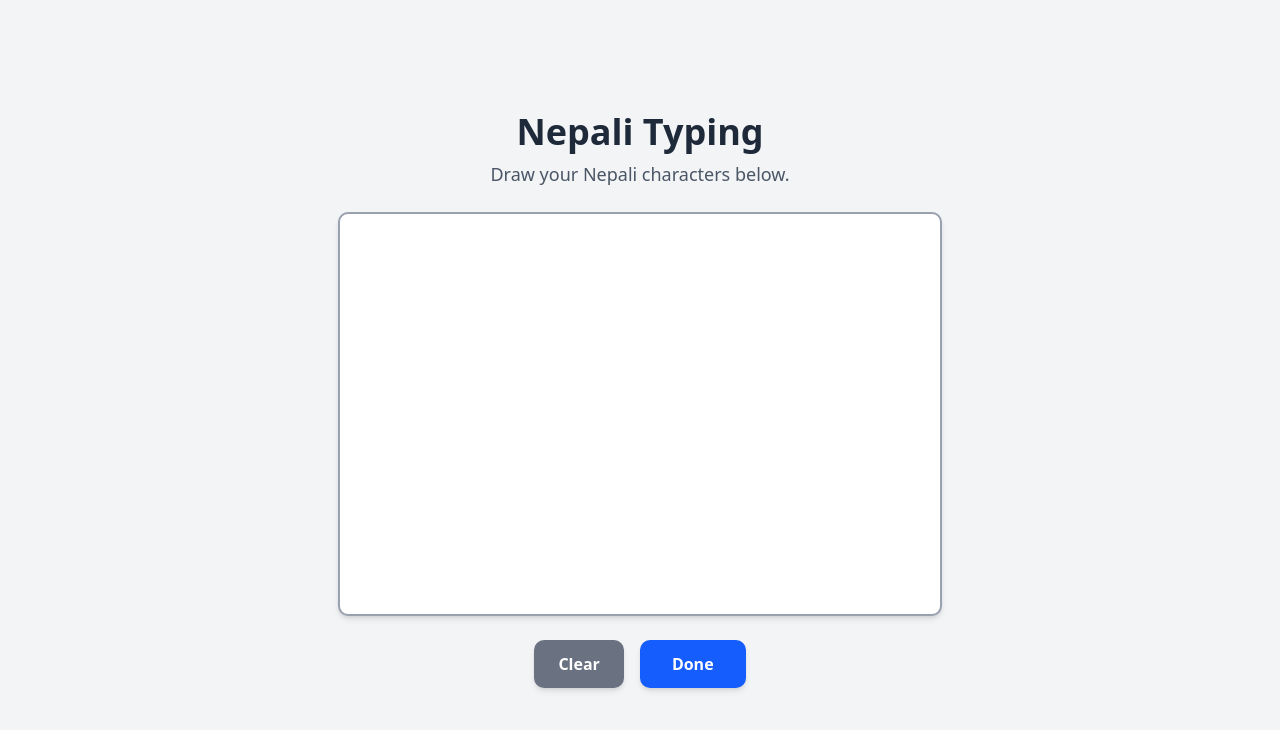
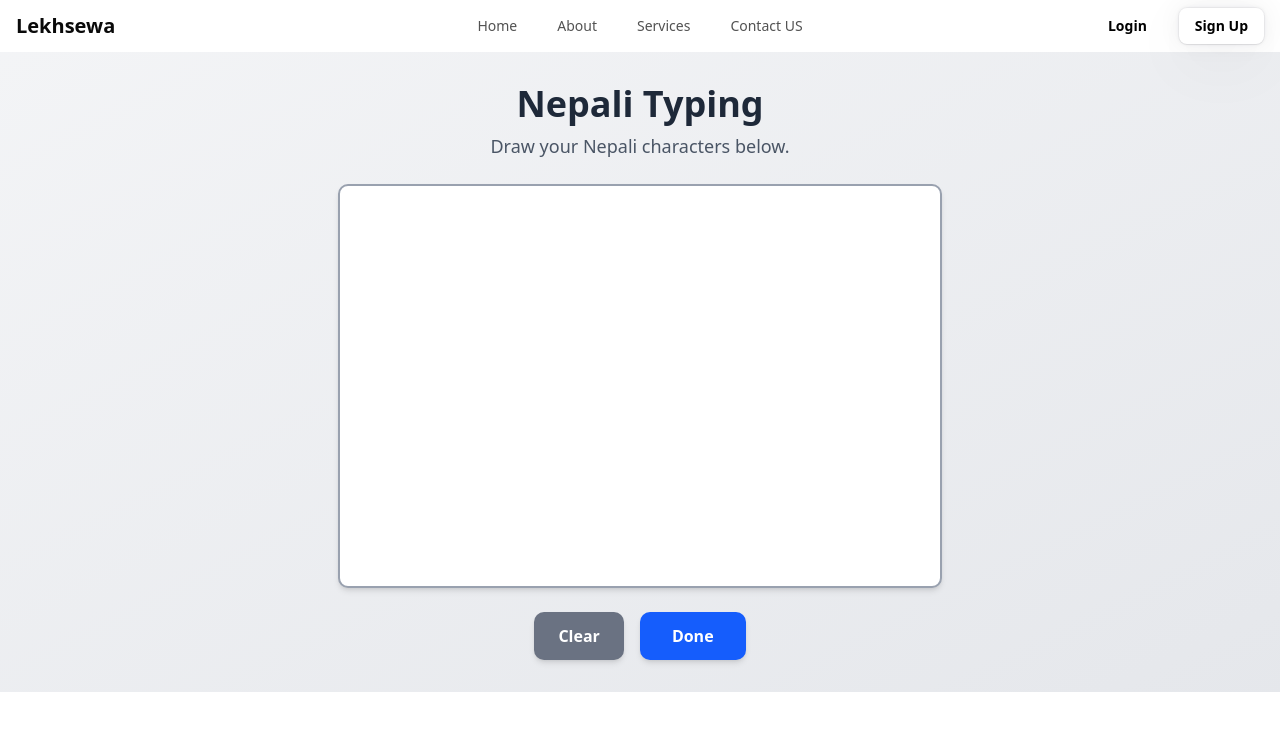
Before and after one commit to i-nap/Lekhsewa, a Next.js app in the folder frontend/: page / in a window 1280 px wide. Shown: the top 730 px of the page. Built offline with nearby package versions, Linux system fonts and the light colour scheme.

Commit message:
Added nabar

```diff
--- a/frontend/package.json
+++ b/frontend/package.json
@@ -9,8 +9,10 @@
     "lint": "eslint"
   },
   "dependencies": {
+    "@tabler/icons-react": "^3.35.0",
     "class-variance-authority": "^0.7.1",
     "clsx": "^2.1.1",
+    "framer-motion": "^12.23.24",
     "lucide-react": "^0.545.0",
     "next": "15.5.4",
     "react": "19.1.0",
--- a/frontend/src/app/layout.tsx
+++ b/frontend/src/app/layout.tsx
@@ -1,6 +1,8 @@
 import type { Metadata } from "next";
 import { Geist, Geist_Mono } from "next/font/google";
 import "./globals.css";
+import { AppNavbar } from "@/components/AppNavbar";
+
 
 const geistSans = Geist({
   variable: "--font-geist-sans",
@@ -27,6 +29,7 @@ export default function RootLayout({
       <body
         className={`${geistSans.variable} ${geistMono.variable} antialiased`}
       >
+        <AppNavbar />
         {children}
       </body>
     </html>
--- a/frontend/src/app/page.tsx
+++ b/frontend/src/app/page.tsx
@@ -63,7 +63,7 @@ export default function Home() {
     }
 
     return (
-        <main className="flex flex-col items-center justify-center min-h-screen bg-gray-100 p-8">
+       <main className="flex flex-col items-center bg-gradient-to-br from-gray-100 to-gray-200 dark:from-gray-800 dark:to-gray-900 p-4 sm:p-8 pt-24">
             <div className="text-center mb-6">
                 <h1 className="text-4xl font-bold text-gray-800">Nepali Typing </h1>
                 <p className="text-lg text-gray-600 mt-2">Draw your Nepali characters below.</p>
--- /dev/null
+++ b/frontend/src/components/AppNavbar.tsx
@@ -0,0 +1,90 @@
+"use client";
+import Link from "next/link";
+import {
+    Navbar,
+    NavBody,
+    NavItems,
+    MobileNav,
+    NavbarButton,
+    MobileNavHeader,
+    MobileNavToggle,
+    MobileNavMenu,
+} from "@/components/ui/resizable-navbar";
+import { useState } from "react";
+
+export function AppNavbar() {
+    const navItems = [
+        { name: "Home", link: "/", external: false },
+        { name: "About", link: "/about", external: false },
+        { name: "Services", link: "/services", external: false },
+        { name: "Contact US", link: "/contact-us", external: false },
+    ];
+
+    const [isMobileMenuOpen, setIsMobileMenuOpen] = useState(false);
+
+    return (
+        <div className="sticky top-0 z-50 w-full">
+            <Navbar>
+                <NavBody>
+                    <Link href="/" className="flex items-center">
+                        <span className="text-xl font-bold">Lekhsewa</span>
+                    </Link>
+
+                    <NavItems items={navItems} />
+                    <div className="flex items-center gap-4">
+                        <NavbarButton variant="secondary">Login</NavbarButton>
+                        <NavbarButton variant="primary">Sign Up</NavbarButton>
+                    </div>
+                </NavBody>
+
+                <MobileNav>
+                    <MobileNavHeader>
+                        <Link href="/" className="flex items-center">
+                            <span className="text-xl font-bold">Lekhsewa</span>
+                        </Link>
+
+                        <MobileNavToggle
+                            isOpen={isMobileMenuOpen}
+                            onClick={() => setIsMobileMenuOpen(!isMobileMenuOpen)}
+                        />
+                    </MobileNavHeader>
+
+                    <MobileNavMenu
+                        isOpen={isMobileMenuOpen}
+                        onClose={() => setIsMobileMenuOpen(false)}
+                    >
+                        {navItems.map((item, idx) => (
+                            <a
+                                key={`mobile-link-${idx}`}
+                                href={item.link}
+                                // This logic correctly handles links without the 'external' property
+                                target={item.external ? "_blank" : "_self"}
+                                rel={item.external ? "noopener noreferrer" : ""}
+                                onClick={() => setIsMobileMenuOpen(false)}
+                                className="relative text-neutral-600 dark:text-neutral-300"
+                            >
+                                <span className="block p-2">{item.name}</span>
+                            </a>
+                        ))}
+                        <div className="flex w-full flex-col gap-4 border-t border-neutral-200 pt-4 dark:border-neutral-700">
+                            <NavbarButton
+                                onClick={() => setIsMobileMenuOpen(false)}
+                                variant="secondary"
+                                className="w-full"
+                            >
+                                Login
+                            </NavbarButton>
+                            <NavbarButton
+                                onClick={() => setIsMobileMenuOpen(false)}
+                                variant="primary"
+                                className="w-full"
+                            >
+                                Sign Up
+                            </NavbarButton>
+                        </div>
+                    </MobileNavMenu>
+                </MobileNav>
+            </Navbar>
+        </div>
+    );
+}
--- a/frontend/src/components/ui/resizable-navbar.tsx
+++ b/frontend/src/components/ui/resizable-navbar.tsx
@@ -6,7 +6,7 @@ import {
   AnimatePresence,
   useScroll,
   useMotionValueEvent,
-} from "motion/react";
+} from "framer-motion";
 
 import React, { useRef, useState } from "react";
 
```
Also changed, not shown: 1 other file (tests, documents, lock files or other folders). Lines whose indentation alone changed are shown as unchanged.
